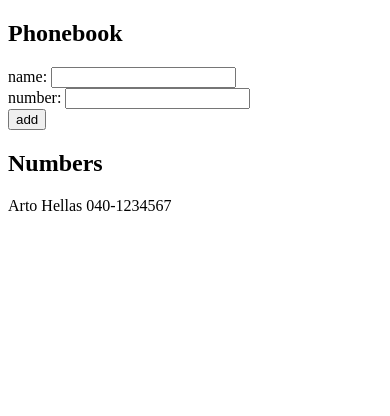
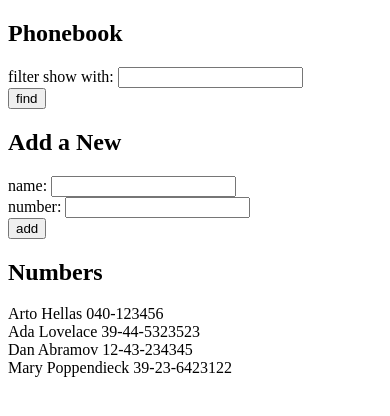
Before and after one commit to JuanRojasC/Full-Stack-Open, a React (Create React App) app in the folder Comunicating with Server/phonebook/: page / in a window 390 px wide. Shown: the top 416 px of the page. Built offline with nearby package versions, Linux system fonts and the light colour scheme.

Commit message:
Excercise The phonebook step4 2.9*

```diff
--- a/Comunicating with Server/phonebook/src/App.js
+++ b/Comunicating with Server/phonebook/src/App.js
@@ -2,26 +2,30 @@ import { useState } from 'react'
 
 const App = () => {
   const [persons, setPersons] = useState([
-    { id: 1, name: 'Arto Hellas', phone: '040-1234567' }
+    { name: 'Arto Hellas', number: '040-123456', id: 1 },
+    { name: 'Ada Lovelace', number: '39-44-5323523', id: 2 },
+    { name: 'Dan Abramov', number: '12-43-234345', id: 3 },
+    { name: 'Mary Poppendieck', number: '39-23-6423122', id: 4 }
   ])
+
   const [newName, setNewName] = useState('')
   const [newPhone, setNewPhone] = useState('')
+  const [filterName, setFilterName] = useState('')
+  const [personsFiltered, setPersonsFiltered] = useState([])
 
   const handlerAddPerson = (e) => {
     e.preventDefault()
+    setPersonsFiltered([])
     if(checkNameNotAlreadyExists(newName)){
-      setPersons(persons.concat({name: newName, phone: newPhone, id: persons.length + 1}))
+      setPersons(persons.concat({name: newName, number: newPhone, id: persons.length + 1}))
     }else{
       alert(`${newName} is already added to phonebook`)
     }
   }
 
-  const handlerNewName = (e) => {
-    setNewName(e.target.value)
-  }
-
-  const handlerNewPhone = (e) => {
-    setNewPhone(e.target.value)
+  const handlerFindPerson = (e) => {
+    e.preventDefault()
+    setPersonsFiltered(persons.filter(person => person.name.toLocaleLowerCase().includes(filterName.toLocaleLowerCase())))
   }
 
   const checkNameNotAlreadyExists = (name) => {
@@ -31,19 +35,30 @@ const App = () => {
   return (
     <div>
       <h2>Phonebook</h2>
+      <form onSubmit={handlerFindPerson}>
+        <div>
+          filter show with: <input onChange={e => setFilterName(e.target.value)}/>
+        </div>
+        <div>
+          <button type="submit">find</button>
+        </div>
+      </form>
+      <h2>Add a New</h2>
       <form onSubmit={handlerAddPerson}>
         <div>
-          name: <input onChange={handlerNewName}/>
+          name: <input onChange={e => setNewName(e.target.value)}/>
         </div>
         <div>
-          number: <input onChange={handlerNewPhone}/>
+          number: <input onChange={e => setNewPhone(e.target.value)}/>
         </div>
         <div>
           <button type="submit">add</button>
         </div>
       </form>
       <h2>Numbers</h2>
-      <div>{persons.map(person => <div key={person.id}>{person.name} {person.phone}</div>)}</div>
+      <div>{personsFiltered.length === 0? persons.map(person => <div key={person.id}>{person.name} {person.number}</div>)
+                                      : personsFiltered.map(person => <div key={person.id}>{person.name} {person.number}</div>)}
+      </div>
     </div>
   )
 }
```
